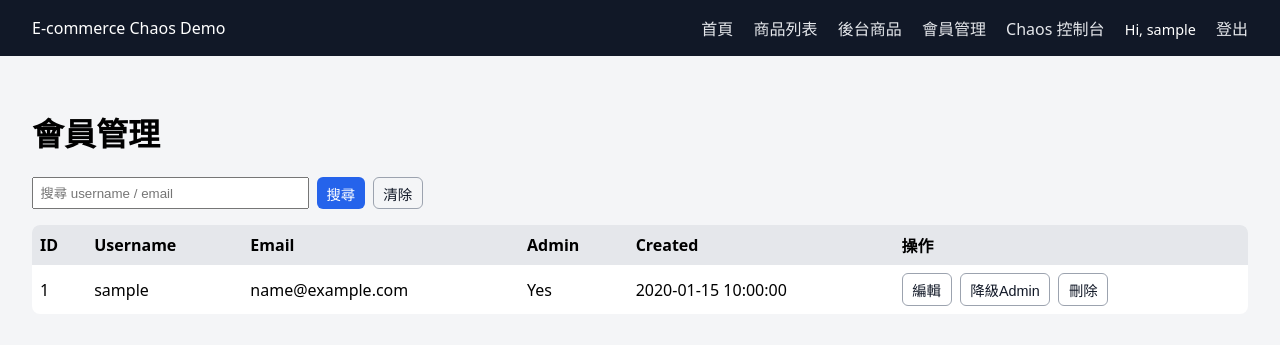
After one commit to age68573/Ecommerce-Chaos-Demo, a Flask app: page /admin/users/ in a window 1280 px wide. The commit adds this page. Shown: the top 345 px of the page. Run offline with Flask 3, Linux system fonts and the light colour scheme; the visitor is signed in with stand-in values (Sample User, id 1); tables that the repository leaves empty hold one stand-in row (values such as "Sample post"); some libraries are stand-ins or nearby versions.

Commit message:
Add Membership System

```diff
--- a/app/__init__.py
+++ b/app/__init__.py
@@ -20,12 +20,14 @@ def create_app():
     from app.controllers.chaos_controller import chaos_bp
     from app.controllers.admin_product_controller import admin_product_bp
     from app.controllers.auth_controller import auth_bp
+    from app.controllers.admin_user_controller import admin_user_bp
 
     app.register_blueprint(home_bp)
     app.register_blueprint(product_bp)
     app.register_blueprint(chaos_bp)
     app.register_blueprint(admin_product_bp)
     app.register_blueprint(auth_bp)
+    app.register_blueprint(admin_user_bp)
 
 
     # 健康檢查
--- /dev/null
+++ b/app/controllers/admin_user_controller.py
@@ -0,0 +1,132 @@
+from flask import Blueprint, render_template, request, redirect, url_for, session
+from app.database import db
+from app.models.user import User
+
+admin_user_bp = Blueprint("admin_user", __name__, url_prefix="/admin/users")
+
+
+@admin_user_bp.before_request
+def require_admin():
+    user_id = session.get("user_id")
+    is_admin = session.get("is_admin")
+    if not user_id or not is_admin:
+        return redirect(url_for("auth.login", next=request.path))
+
+
+@admin_user_bp.route("/")
+def user_list():
+    """
+    會員列表（可用 q 搜尋 username/email）
+    """
+    q = (request.args.get("q") or "").strip()
+    query = User.query
+
+    if q:
+        like = f"%{q}%"
+        query = query.filter((User.username.ilike(like)) | (User.email.ilike(like)))
+
+    users = query.order_by(User.created_at.desc()).all()
+    return render_template("admin/user_list.html", users=users, q=q, page_name="Admin Users")
+
+
+@admin_user_bp.route("/<int:user_id>/edit", methods=["GET", "POST"])
+def user_edit(user_id: int):
+    user = User.query.get(user_id)
+    if not user:
+        return redirect(url_for("admin_user.user_list"))
+
+    if request.method == "GET":
+        form_data = {
+            "username": user.username,
+            "email": user.email,
+            "is_admin": bool(user.is_admin),
+        }
+        return render_template(
+            "admin/user_edit.html",
+            user=user,
+            form_data=form_data,
+            errors=None,
+            page_name=f"Edit User {user.id}",
+        )
+
+    # POST
+    username = (request.form.get("username") or "").strip()
+    email = (request.form.get("email") or "").strip()
+    is_admin = True if request.form.get("is_admin") == "on" else False
+
+    errors = []
+    if not username:
+        errors.append("使用者名稱必填。")
+    if not email:
+        errors.append("Email 必填。")
+
+    # username/email 唯一性（排除自己）
+    if User.query.filter(User.username == username, User.id != user.id).first():
+        errors.append("此使用者名稱已被使用。")
+    if User.query.filter(User.email == email, User.id != user.id).first():
+        errors.append("此 Email 已被使用。")
+
+    # 不能把「最後一個 admin」取消 admin
+    if user.is_admin and (not is_admin):
+        admin_count = User.query.filter_by(is_admin=True).count()
+        if admin_count <= 1:
+            errors.append("不能取消最後一個 Admin 的權限。")
+
+    if errors:
+        form_data = {"username": username, "email": email, "is_admin": is_admin}
+        return render_template("admin/user_edit.html", user=user, form_data=form_data, errors=errors)
+
+    user.username = username
+    user.email = email
+    user.is_admin = is_admin
+    db.session.commit()
+
+    return redirect(url_for("admin_user.user_list"))
+
+
+@admin_user_bp.route("/<int:user_id>/toggle_admin", methods=["POST"])
+def toggle_admin(user_id: int):
+    """
+    一鍵升/降級 admin（有保護：不能移除最後一個 admin）
+    """
+    user = User.query.get(user_id)
+    if not user:
+        return redirect(url_for("admin_user.user_list"))
+
+    if user.is_admin:
+        admin_count = User.query.filter_by(is_admin=True).count()
+        if admin_count <= 1:
+            # 最後一個 admin 不能降級
+            return redirect(url_for("admin_user.user_list"))
+
+        user.is_admin = False
+    else:
+        user.is_admin = True
+
+    db.session.commit()
+    return redirect(url_for("admin_user.user_list"))
+
+
+@admin_user_bp.route("/<int:user_id>/delete", methods=["POST"])
+def user_delete(user_id: int):
+    """
+    刪除會員：
+    - 不能刪自己
+    - 不能刪最後一個 admin
+    """
+    current_user_id = session.get("user_id")
+    if current_user_id and int(current_user_id) == user_id:
+        return redirect(url_for("admin_user.user_list"))
+
+    user = User.query.get(user_id)
+    if not user:
+        return redirect(url_for("admin_user.user_list"))
+
+    if user.is_admin:
+        admin_count = User.query.filter_by(is_admin=True).count()
+        if admin_count <= 1:
+            return redirect(url_for("admin_user.user_list"))
+
+    db.session.delete(user)
+    db.session.commit()
+    return redirect(url_for("admin_user.user_list"))
--- /dev/null
+++ b/app/templates/admin/user_list.html
@@ -0,0 +1,51 @@
+{% extends "base.html" %}
+{% block content %}
+<h1>會員管理</h1>
+
+<form method="get" style="margin:0 0 1rem 0; display:flex; gap:0.5rem; flex-wrap:wrap;">
+  <input type="text" name="q" value="{{ q or '' }}" placeholder="搜尋 username / email"
+         style="padding:0.4rem; min-width:260px;">
+  <button type="submit" class="btn btn-primary">搜尋</button>
+  <a href="{{ url_for('admin_user.user_list') }}" class="btn btn-outline">清除</a>
+</form>
+
+<table style="border-collapse:collapse; width:100%; background:#fff; border-radius:8px; overflow:hidden;">
+  <thead style="background:#e5e7eb;">
+    <tr>
+      <th style="padding:0.5rem; text-align:left;">ID</th>
+      <th style="padding:0.5rem; text-align:left;">Username</th>
+      <th style="padding:0.5rem; text-align:left;">Email</th>
+      <th style="padding:0.5rem; text-align:left;">Admin</th>
+      <th style="padding:0.5rem; text-align:left;">Created</th>
+      <th style="padding:0.5rem; text-align:left;">操作</th>
+    </tr>
+  </thead>
+  <tbody>
+    {% for u in users %}
+    <tr>
+      <td style="padding:0.5rem;">{{ u.id }}</td>
+      <td style="padding:0.5rem;">{{ u.username }}</td>
+      <td style="padding:0.5rem;">{{ u.email }}</td>
+      <td style="padding:0.5rem;">{{ 'Yes' if u.is_admin else 'No' }}</td>
+      <td style="padding:0.5rem;">{{ u.created_at }}</td>
+      <td style="padding:0.5rem; display:flex; gap:0.5rem; flex-wrap:wrap;">
+        <a class="btn btn-outline" href="{{ url_for('admin_user.user_edit', user_id=u.id) }}">編輯</a>
+
+        <form method="post" action="{{ url_for('admin_user.toggle_admin', user_id=u.id) }}"
+              style="display:inline;">
+          <button type="submit" class="btn btn-outline">
+            {{ '降級Admin' if u.is_admin else '升級Admin' }}
+          </button>
+        </form>
+
+        <form method="post" action="{{ url_for('admin_user.user_delete', user_id=u.id) }}"
+              style="display:inline;"
+              onsubmit="return confirm('確定要刪除會員 {{ u.username }} 嗎？');">
+          <button type="submit" class="btn btn-outline">刪除</button>
+        </form>
+      </td>
+    </tr>
+    {% endfor %}
+  </tbody>
+</table>
+{% endblock %}
--- a/app/templates/base.html
+++ b/app/templates/base.html
@@ -61,6 +61,7 @@
       <a href="/">首頁</a>
       <a href="/products">商品列表</a>
       <a href="/admin/products/">後台商品</a>
+      <a href="/admin/users/">會員管理</a>
       <a href="/admin/chaos/">Chaos 控制台</a>
       {% if current_user %}
         <span style="margin-left:1rem; font-size:0.9rem;">Hi, {{ current_user.username }}</span>
```
Also changed, not shown: app/templates/admin/user_edit.html (added, +45 -0 lines).
